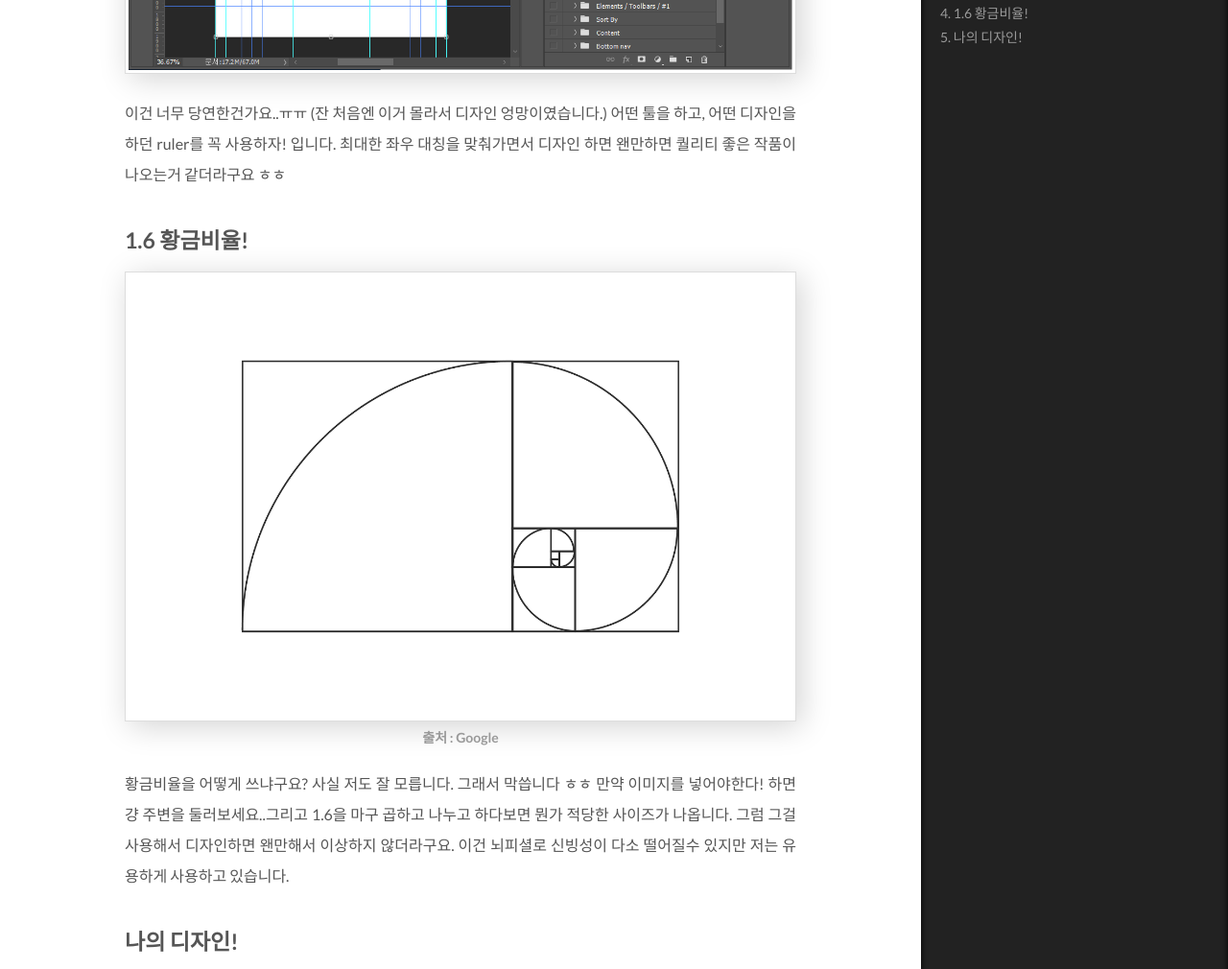
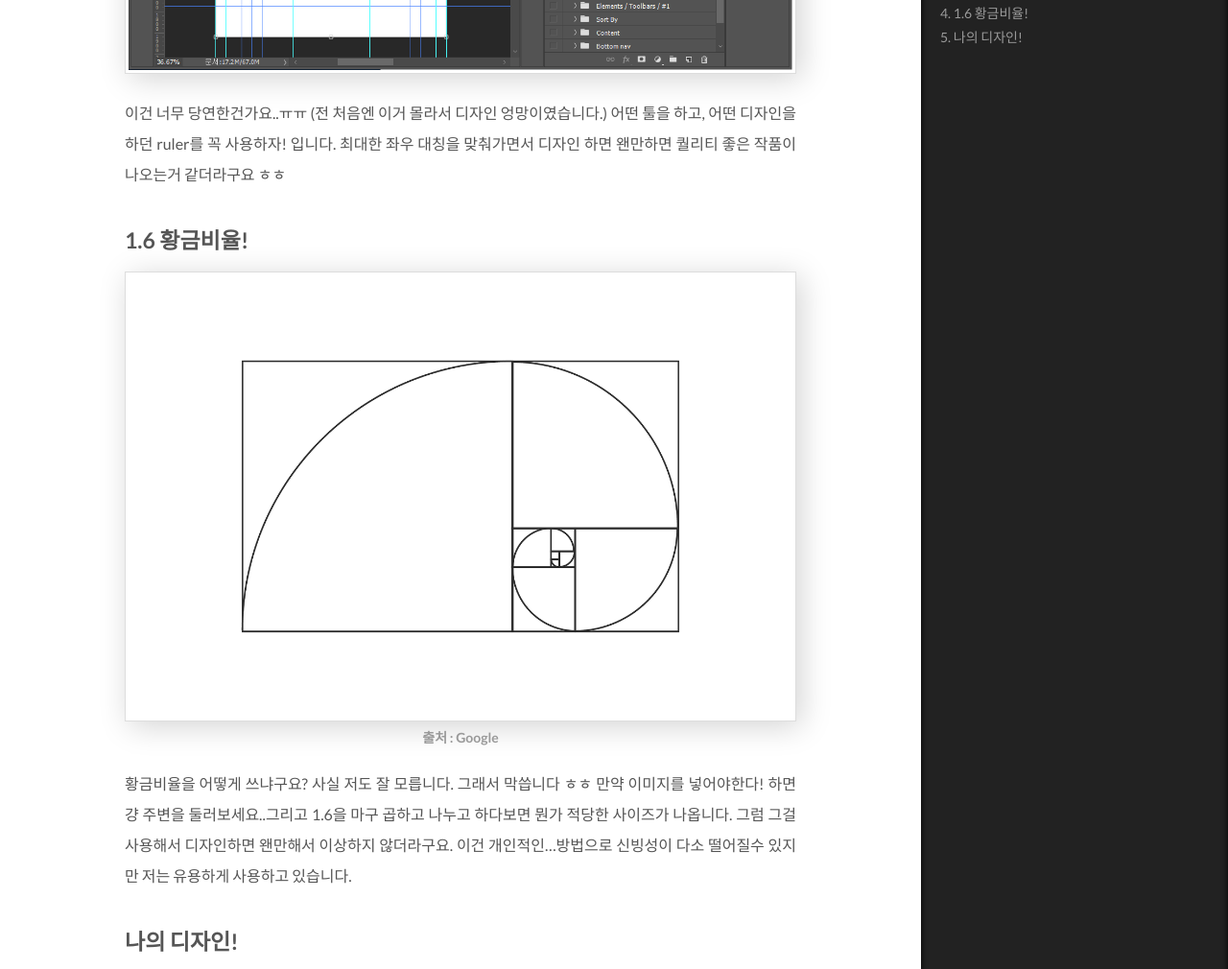
Before and after one commit to wkddnjset/wkddnjset.github.io, a Jekyll site: the page built from _posts/2018-02-01-Phtoshop으로-하는-앱디자인-[준비하기].md, in a window 1280 px wide and 1400 px high, scrolled down 2223 px. Shown: the part 152-1162 px from the top of the window at 96% size. Built offline with Jekyll 4.4.1, drawn with Linux system fonts in a browser that asks for light colours; comment, search, counter and statistics services are not loaded.

Commit message:
2018-02-02

```diff
--- a/_posts/2018-02-01-Phtoshop으로-하는-앱디자인-[준비하기].md
+++ b/_posts/2018-02-01-Phtoshop으로-하는-앱디자인-[준비하기].md
@@ -32,7 +32,7 @@ Pinterest와 Behance.. 디자인을 하는 사람이라면 모르는 사람이
 
 ![photoshop-01](https://raw.githubusercontent.com/wkddnjset/wkddnjset.github.io/master/_posts/images/2018-02-01/photoshop_01.png)
 
-이건 너무 당연한건가요..ㅠㅠ (잔 처음엔 이거 몰라서 디자인 엉망이였습니다.)
+이건 너무 당연한건가요..ㅠㅠ (전 처음엔 이거 몰라서 디자인 엉망이였습니다.)
 어떤 툴을 하고, 어떤 디자인을 하던 ruler를 꼭 사용하자! 입니다. 최대한 좌우 대칭을 맞춰가면서 디자인 하면 왠만하면 퀄리티 좋은 작품이 나오는거 같더라구요 ㅎㅎ
 
 ## 1.6 황금비율!
@@ -40,7 +40,7 @@ Pinterest와 Behance.. 디자인을 하는 사람이라면 모르는 사람이
 ![gold-01](https://raw.githubusercontent.com/wkddnjset/wkddnjset.github.io/master/_posts/images/2018-02-01/gold_01.png "출처 : Google")
 
 황금비율을 어떻게 쓰냐구요? 사실 저도 잘 모릅니다. 그래서 막씁니다 ㅎㅎ
-만약 이미지를 넣어야한다! 하면 걍 주변을 둘러보세요..그리고 1.6을 마구 곱하고 나누고 하다보면 뭔가 적당한 사이즈가 나옵니다. 그럼 그걸 사용해서 디자인하면 왠만해서 이상하지 않더라구요. 이건 뇌피셜로 신빙성이 다소 떨어질수 있지만 저는 유용하게 사용하고 있습니다.
+만약 이미지를 넣어야한다! 하면 걍 주변을 둘러보세요..그리고 1.6을 마구 곱하고 나누고 하다보면 뭔가 적당한 사이즈가 나옵니다. 그럼 그걸 사용해서 디자인하면 왠만해서 이상하지 않더라구요. 이건 개인적인...방법으로 신빙성이 다소 떨어질수 있지만 저는 유용하게 사용하고 있습니다.
 
 ## 나의 디자인!
 
```
Also changed, not shown: _posts/2018-02-03-Zeplin으로-프로젝트-관리하기-[Photoshop].md (+1 -0 lines).
